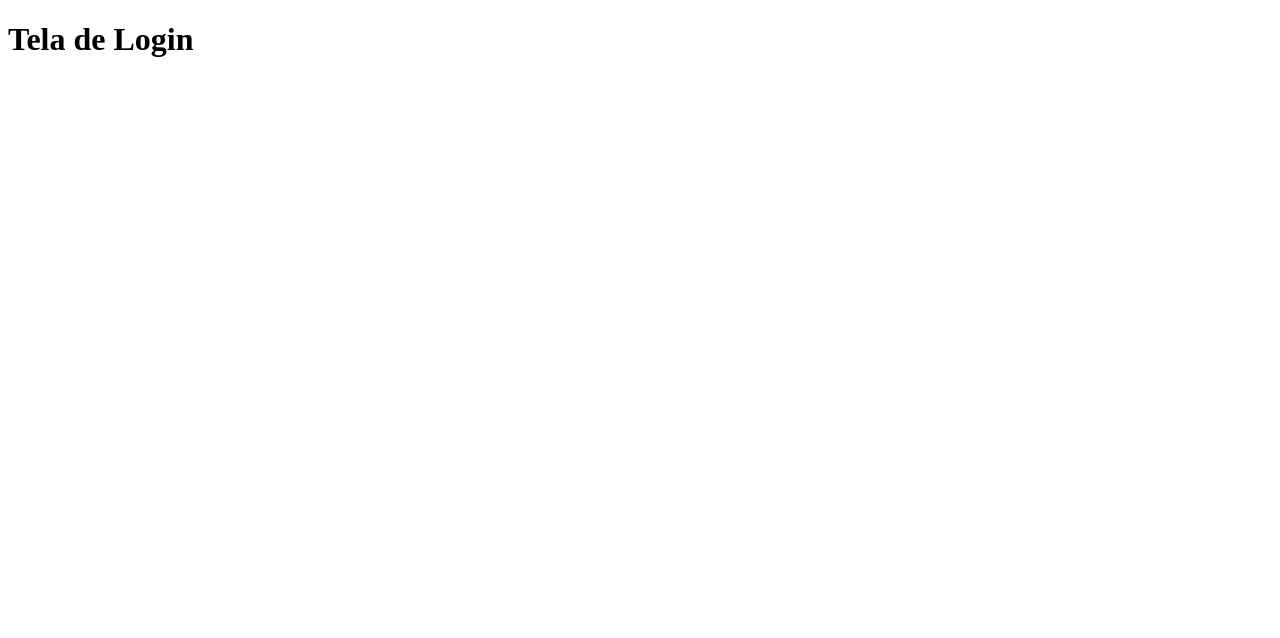
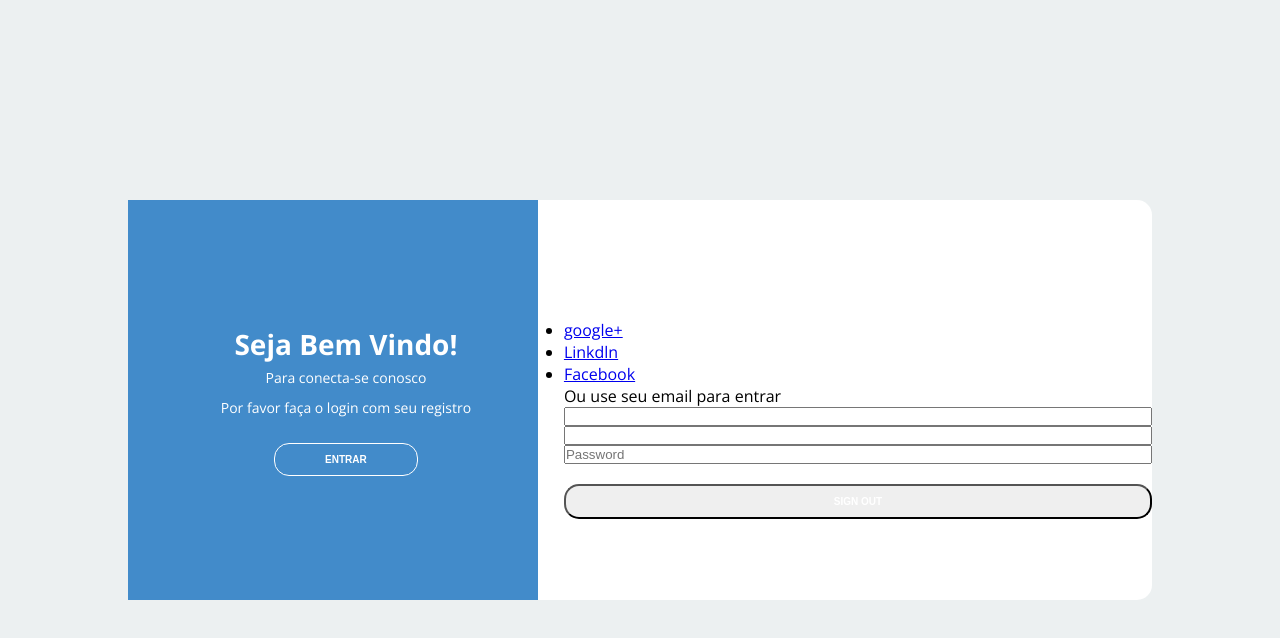
Before and after one commit to danrleyney2210/Project_CompraDeCursos, a plain HTML site: page index.html in a window 1280 px wide. Drawn offline with nearby package versions, Linux system fonts and the light colour scheme.

Commit message:
Creating css file for login page

```diff
--- /dev/null
+++ b/css/style.css
@@ -0,0 +1,94 @@
+@import url('https://fonts.googleapis.com/css2?family=Open+Sans:wght@300;400;700&display=swap');
+*{
+    padding: 0px;
+    margin: 0px;
+    box-sizing: border-box;
+}
+body{
+    font-family: 'Open Sans', sans-serif;
+}
+.title{
+    color: #fff;
+    font-size: 28px;
+    font-weight: bold;
+    text-transform: capitalize;
+}
+.title-main{
+    color: #fff;
+}
+.description{
+    font-size: 14px;
+    font-weight: 300;
+    color: #fff;
+    line-height: 30px ;
+}
+.btn{
+    border-radius:15px ;
+    text-transform: uppercase;
+   font-weight: bold;
+    color: #fff;
+    font-size: 10px;
+    padding: 10px 50px;
+    cursor: pointer;
+    margin-top: 20px;
+}
+.btn-primary:hover{
+    background-color: #fff;
+    color:  #428BCA;
+}
+.btn-primary{
+    transition: 0.4s;
+    background-color: #428BCA;
+    border: 1px solid #fff;
+}
+.container{
+    display: flex;
+    justify-content: center;
+    align-items: center;
+    height: 100vh;
+    background-color:#ecf0f1 ;
+
+}
+.content{
+    background-color:#fff;
+    border-radius: 15px ;
+    width: 80%;
+    height: 50%;
+    display: flex;
+    justify-content: space-between;
+    align-items: center;
+
+}
+.content::before{
+    content: "";
+    position: absolute;
+    width: 40%;
+    height: 100%;
+    background-color: #428BCA;
+}
+.first-column{
+    text-align: center;
+    flex: 1 0 auto;
+    z-index: 1;
+
+}
+.second-column{
+    flex: 2 0 auto;
+
+}
+.first-content{
+    display: flex;
+    position: relative;
+}
+.list-social{
+    display: flex;
+}
+form{
+    display:flex;
+    flex-direction: column;
+}
+.second-content{
+    position: absolute;
+    display: none;
+
+}
--- a/index.html
+++ b/index.html
@@ -3,10 +3,65 @@
 <head>
     <meta charset="UTF-8">
     <meta name="viewport" content="width=device-width, initial-scale=1.0">
+    <link rel="stylesheet" href="css/style.css">
     <title>Login</title>
 </head>
 <body>
-    <h1>Tela de Login </h1>
+    <div class="container">
+        <div class="content first-content">
+            <div class="first-column">
+                <h1 class="title title-main">Seja bem vindo!</h1>
+                <p class="description">Para conecta-se conosco</p>
+                <p class="description">Por favor faça o login com seu registro</p>
+                <button class="btn btn-primary">Entrar</button>
+            </div><!--First-colum-->
+            <div class="second-column">
+                <h2 class="title">Criar conta</h2>
+                <div class="redes">
+                    <ul>
+                        <li><a href="#">google+</a></li>
+                        <li><a href="#">Linkdln</a></li>
+                        <li><a href="#">Facebook</a></li>
+                    </ul>
+                </div>
+                <p>Ou use seu email para entrar</p>
+                <form >
+                    <input type="Name">
+                    <input type="email">
+                    <input type="password" placeholder="Password">
+                    <button class="btn">Sign out</button>
+                </form>
+            </div><!--Second-colum-->
+        </div><!--content First-content-->
+
+        <div class="content second-content">
+            <div class="first-column">
+                <h1>Olá, jovem</h1>
+                <p class="description">Entre com seu email</p>
+                <p class="description">E entre com suas credenciais</p>
+                <button class="btn">sign UP</button>
+            </div>
+            <div class="second-column">
+                <h2 class="title">Criar conta</h2>
+                <div class="redes">
+                    <ul class="list-social">
+                        <li><a href="#">google+</a></li>
+                        <li><a href="#">Linkdln</a></li>
+                        <li><a href="#">Facebook</a></li>
+                    </ul>
+                </div>
+                <p class="description">Ou use seu email para entrar</p>
+                <form action="">
+                    <input type="email">
+                    <input type="password" placeholder="Password">
+                    <a href="#">Esqueceu sua senha?</a>
+                    <button class="btn">Sign in</button>
+                </form>
+            </div><!--Second-colum-->
+
+        </div><!--Second-content-->
+
+    </div><!--Container-->
 
 </body>
 </html>
```
